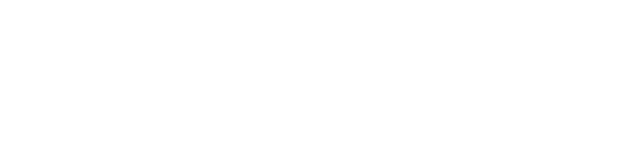
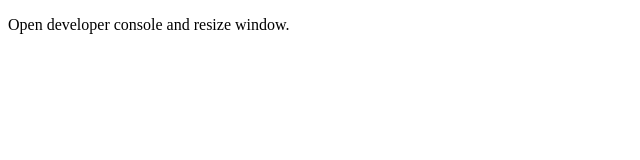
Before and after one commit to joquitch/angular.responsive, a website: page example/index.html in a window 1280 px wide. Shown: the whole page, without its empty margins (0-640 px from the left). Drawn offline with nearby package versions, Linux system fonts and the light colour scheme.

Commit message:
Move index.html to /example.

```diff
--- a/index.html
+++ b/example/index.html
@@ -5,9 +5,11 @@
   <title></title>
 </head>
 <body ng-app="sample">
-<div ng-controller="test"></div>
+<div ng-controller="test">
+  <p>Open developer console and resize window.</p>
+</div>
 <script type="text/javascript" src="https://ajax.googleapis.com/ajax/libs/angularjs/1.2.27/angular.js"></script>
-<script type="text/javascript" src="angular.responsive.js"></script>
+<script type="text/javascript" src="../angular.responsive.js"></script>
 <script type="text/javascript">
 
   var DEVICE_SMALL = 'small';
```
